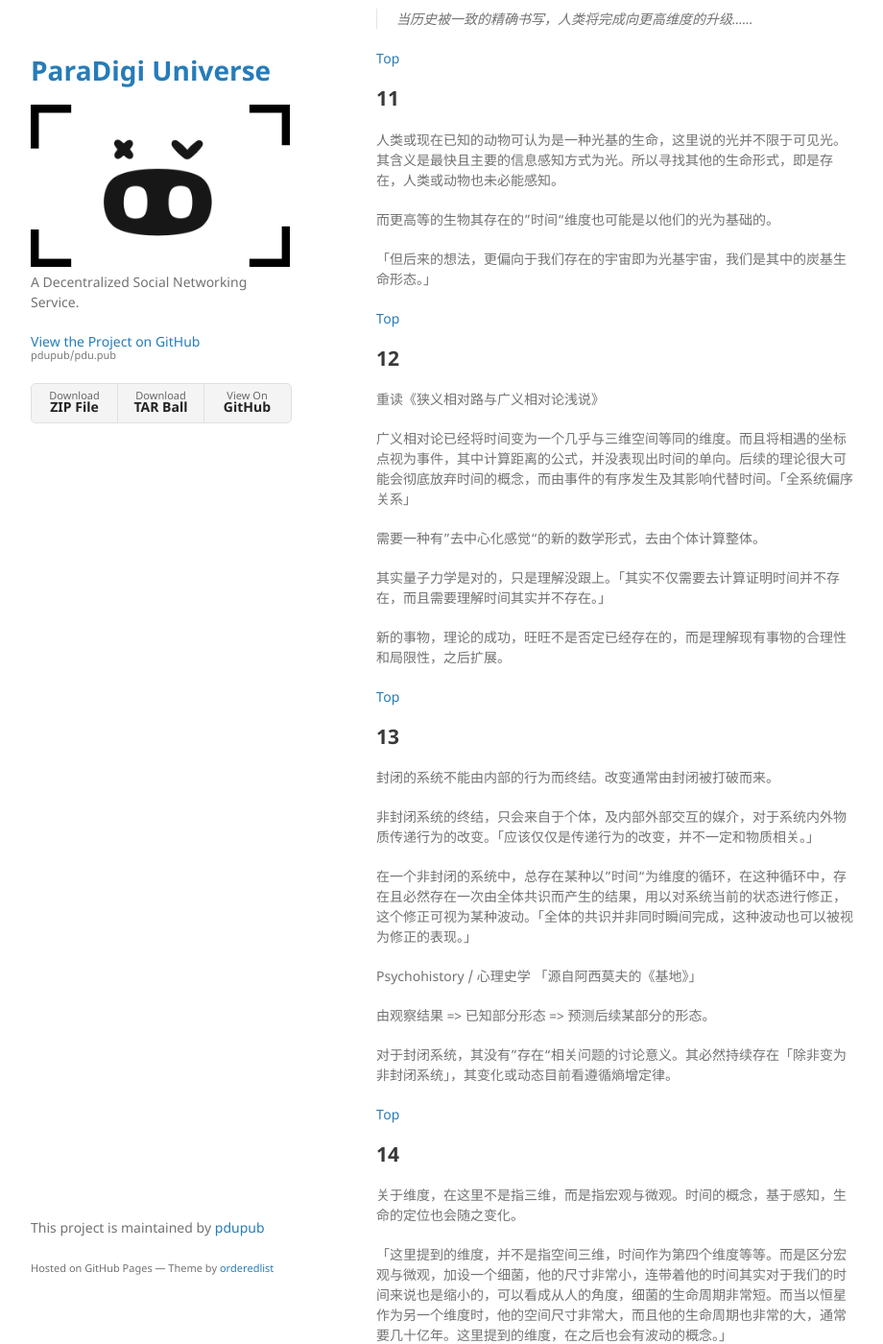
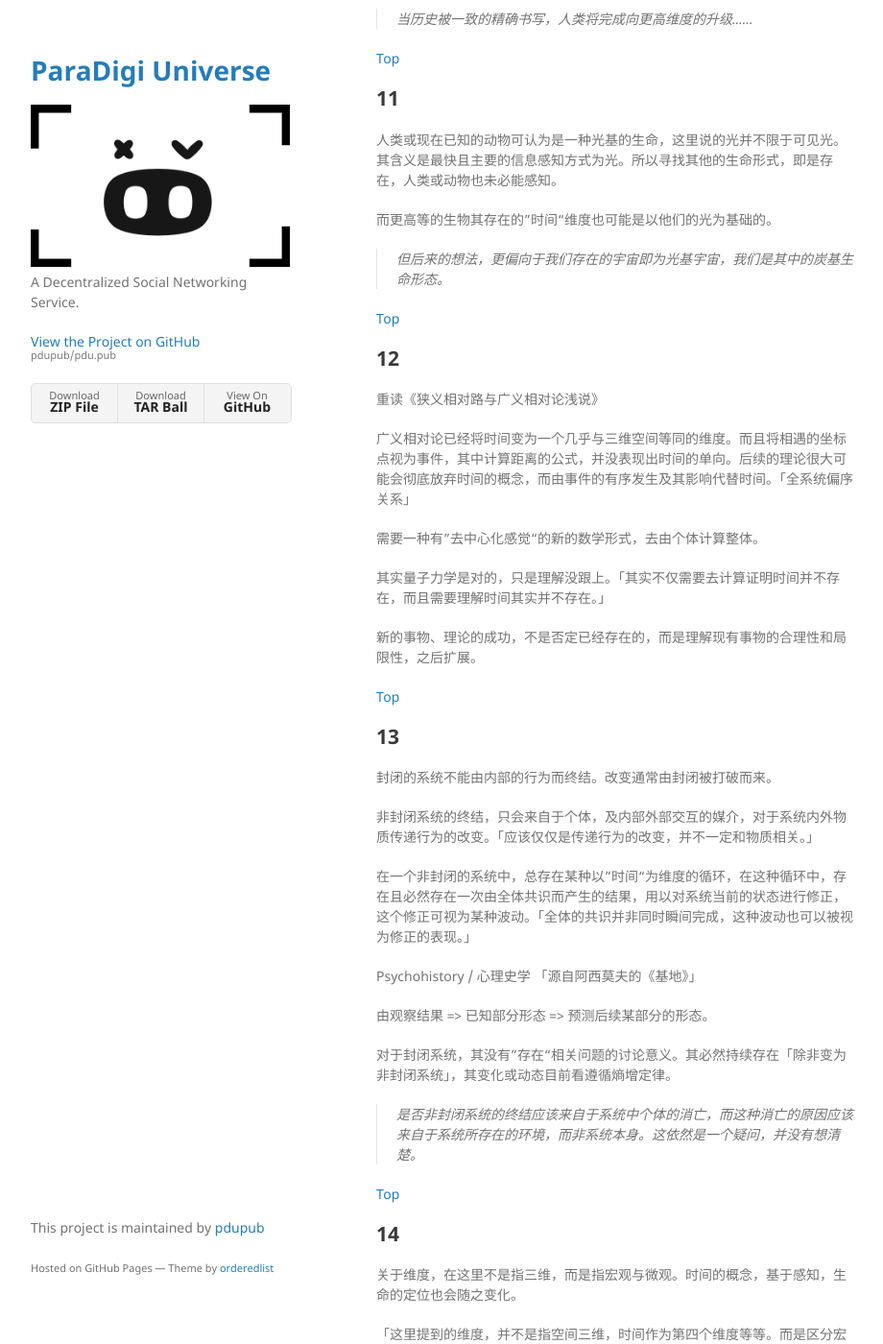
Before and after one commit to pdupub/pdu.pub, a Jekyll site: the page built from docs/zh/Draft.md, in a window 1280 px wide and 1400 px high, scrolled down 9022 px. Shown: the whole window at 96% size, without its empty margins (178-1098 px from the left). Built offline with Jekyll 4.4.1, drawn with Linux system fonts in a browser that asks for light colours; our own code applies the rules of GitHub Pages for plain Markdown files.

Commit message:
draft refactor 1.13

```diff
--- a/docs/zh/Draft.md
+++ b/docs/zh/Draft.md
@@ -371,7 +371,7 @@ PDU并非必须构建自身的时间。其可选择一个外部的时间来使
 
 而更高等的生物其存在的”时间“维度也可能是以他们的光为基础的。
 
-「但后来的想法，更偏向于我们存在的宇宙即为光基宇宙，我们是其中的炭基生命形态。」
+> 但后来的想法，更偏向于我们存在的宇宙即为光基宇宙，我们是其中的炭基生命形态。
 
 
 [Top](#笔记稿)
@@ -386,7 +386,7 @@ PDU并非必须构建自身的时间。其可选择一个外部的时间来使
 
 其实量子力学是对的，只是理解没跟上。「其实不仅需要去计算证明时间并不存在，而且需要理解时间其实并不存在。」
 
-新的事物，理论的成功，旺旺不是否定已经存在的，而是理解现有事物的合理性和局限性，之后扩展。
+新的事物、理论的成功，不是否定已经存在的，而是理解现有事物的合理性和局限性，之后扩展。
 
 
 [Top](#笔记稿)
@@ -405,6 +405,7 @@ Psychohistory / 心理史学 「源自阿西莫夫的《基地》」
 
 对于封闭系统，其没有”存在“相关问题的讨论意义。其必然持续存在「除非变为非封闭系统」，其变化或动态目前看遵循熵增定律。
 
+> 是否非封闭系统的终结应该来自于系统中个体的消亡，而这种消亡的原因应该来自于系统所存在的环境，而非系统本身。这依然是一个疑问，并没有想清楚。
 
 [Top](#笔记稿)
 
```
